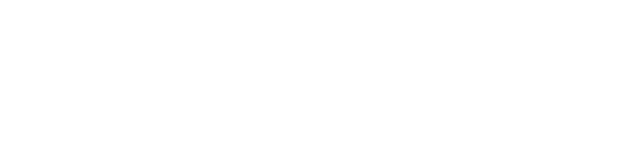
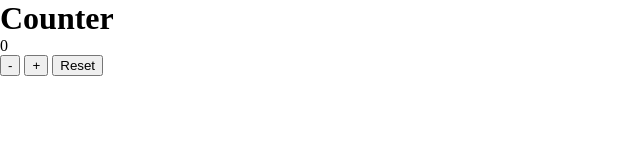
Before and after one commit to Malkarsen/AIT-Git-Project-Counter, a plain HTML site: page index.html in a window 1280 px wide. Shown: the whole page, without its empty margins (0-640 px from the left). Drawn offline with Linux system fonts and the light colour scheme.

Commit message:
Add index.html and .gitignore

```diff
--- a/index.html
+++ b/index.html
@@ -9,6 +9,14 @@
     <script src="./index.js" defer></script>
   </head>
   <body>
-    <div id="root"></div>
+    <div id="root">
+      <div class="counter">
+        <h1>Counter</h1>
+        <div class="value" id="counterValue">0</div>
+        <button id="decrement" type="button">-</button>
+        <button id="increment" type="button">+</button>
+        <button id="reset" type="reset">Reset</button>
+      </div>
+    </div>
   </body>
 </html>
```
Also changed, not shown: 1 other file.
